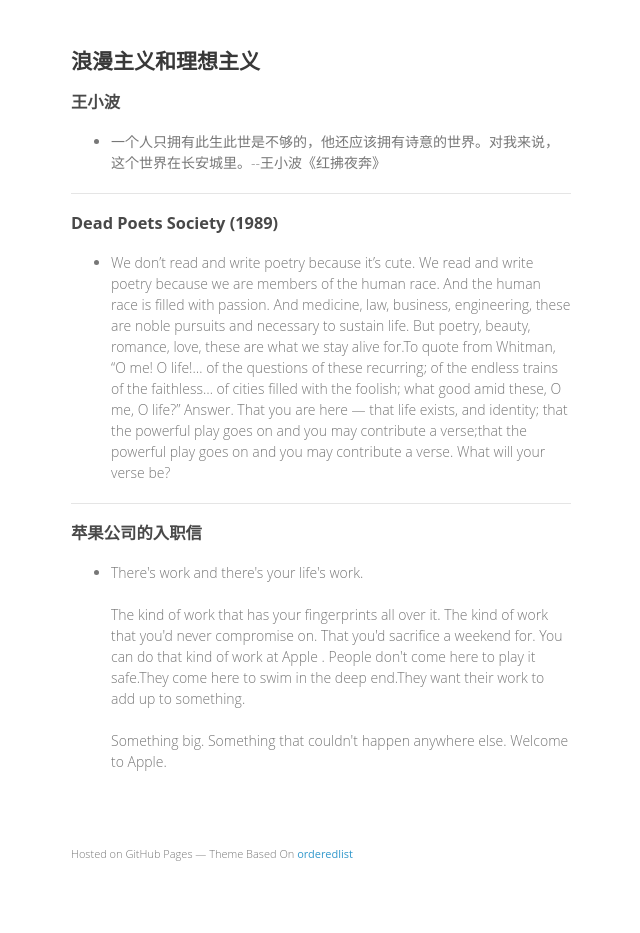
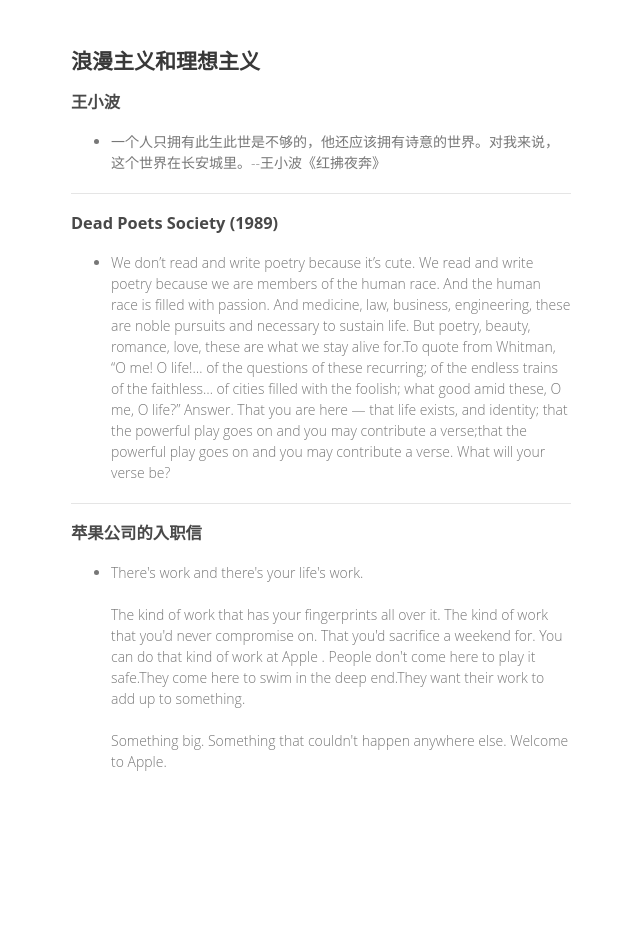
Before and after one commit to river0101/gitblog, a Jekyll site: the page motto.html, which Jekyll copies as it is, in a window 1280 px wide. Shown: the whole page, without its empty margins (319-959 px from the left). Built offline with Jekyll 4.4.1, drawn with Linux system fonts in a browser that asks for light colours; after the commit the page ends 900 px from its top, so only the background shows below that.

Commit message:
Update motto.html

```diff
--- a/motto.html
+++ b/motto.html
@@ -36,9 +36,7 @@
 	</section>
 
 
-	<footer>
-		<p><small>Hosted on GitHub Pages &mdash; Theme Based On <a href="https://github.com/orderedlist">orderedlist</a></small></p>
-	</footer>
+
 </body>
 
 </html>
```
